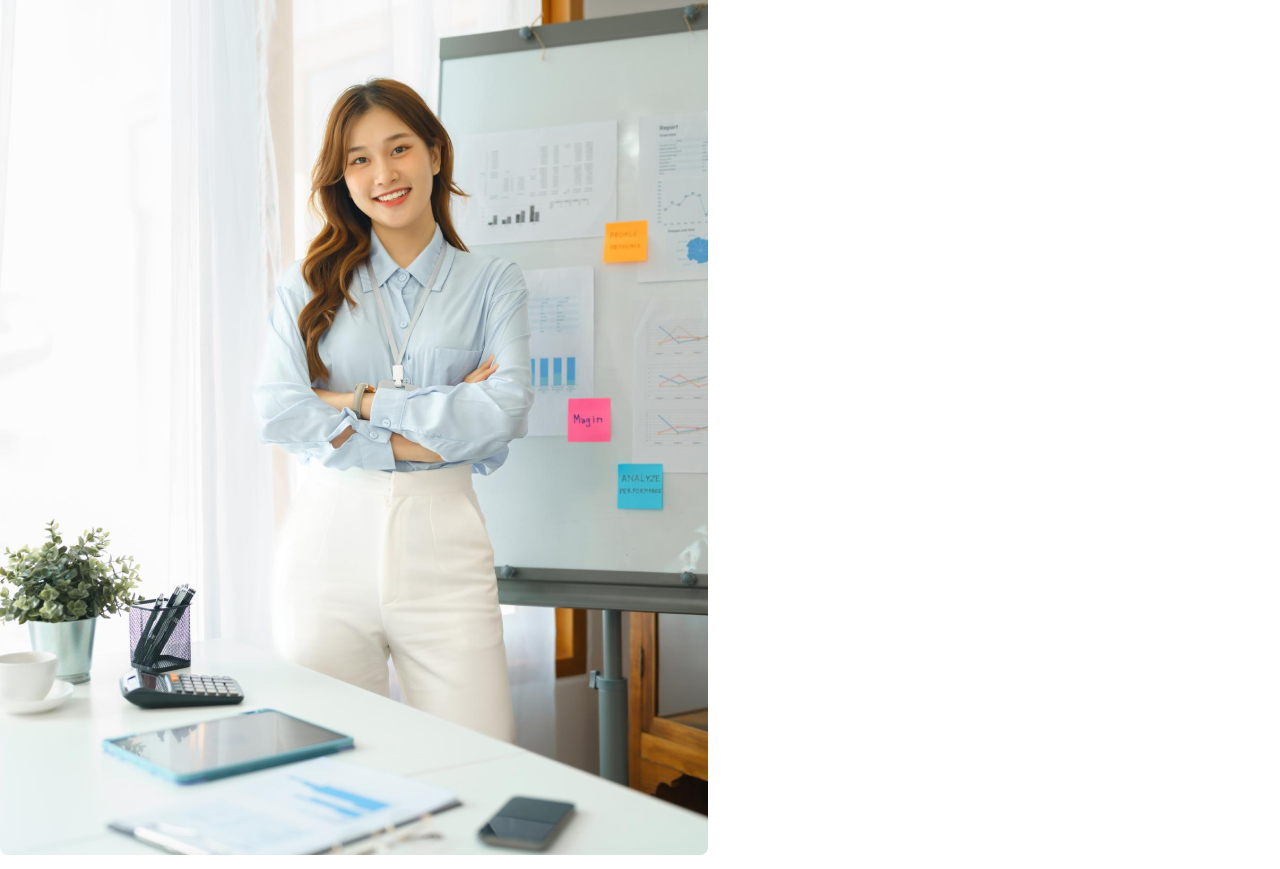
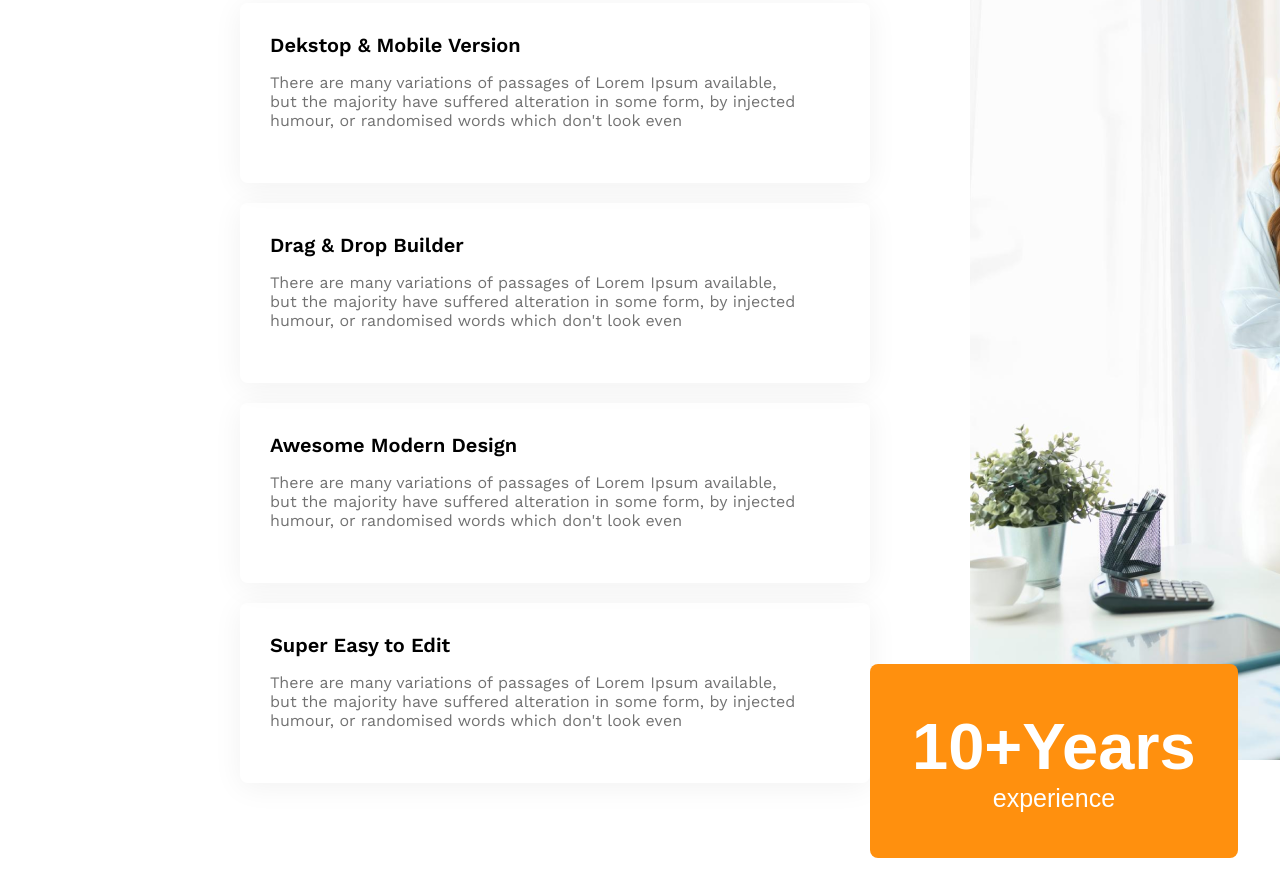
Before and after one commit to Injamhossan/G3-Architects, a plain HTML site: page index.html in a window 1280 px wide. Shown: the part 2471-3340 px from the top of the page. Drawn offline with nearby package versions, Linux system fonts and the light colour scheme.

Commit message:
Complete full and cheacked

```diff
--- a/index.html
+++ b/index.html
@@ -36,7 +36,7 @@
         </div>
         <div class="our-features">
           <h6>Quick list <b>of Our <br><span>Features</span></b></h6>
-          <p class="text-light-gray">There are many variations of passages of Lorem Ipsum available, <br> but the majority have suffered alteration in some form, by injected <br> humour, or randomised words which don't look even</p>
+          <p class="text-light-gray">There are many variations of passages of Lorem Ipsum available, <br> but the majority have suffered alteration in some form, by injected humour, or <br> randomised words which don't look even</p>
           <button class="btn-explore">Explore More</button>
         </div>
       </section>
@@ -44,14 +44,34 @@
       <section class="enjoy">
         <div class="enjoy-text">
         <h3 id="features-section-title">Features you will <br> love & enjoy</h3>
-        <p>There are many variations of passages of Lorem Ipsum available, but the <br> majority have suffered alteration in some form, by injected humour, or <br> randomised words which don't look even</p>
+        <p class="text-light-gray">There are many variations of passages of Lorem Ipsum available, but the <br> majority have suffered alteration in some form, by injected humour, or <br> randomised words which don't look even</p>
+        <div class="features-card">
+          <h4 class="features-title">Dekstop & Mobile Version</h4>
+          <p class="text-light-gray">There are many variations of passages of Lorem Ipsum available, <br> but the  majority have suffered alteration in some form, by  injected humour, or randomised words which don't look even</p>
+        </div>
+        <div class="features-card">
+          <h4 class="features-title">Drag & Drop Builder</h4>
+          <p class="text-light-gray">There are many variations of passages of Lorem Ipsum available, <br> but the  majority have suffered alteration in some form, by  injected humour, or randomised words which don't look even</p>
+        </div>
+          <div class="features-card">
+          <h4 class="features-title">Awesome Modern Design</h4>
+          <p class="text-light-gray">There are many variations of passages of Lorem Ipsum available, <br> but the  majority have suffered alteration in some form, by  injected humour, or randomised words which don't look even</p>
+        </div>
+          <div class="features-card">
+          <h4 class="features-title">Super Easy to Edit</h4>
+          <p class="text-light-gray">There are many variations of passages of Lorem Ipsum available, <br> but the  majority have suffered alteration in some form, by  injected humour, or randomised words which don't look even</p>
+        </div>
+
       </div>
-      <div>
+
+      <div class="enjoy-img">
         <img src="images/architect.png" alt="">
+        <button id="experience-badge" class="btn-primary">
+          <span id="ET">10+Years</span> <br>
+          <span id="EET">experience</span>
+        </button>
       </div>
       </section>
-
-
      <section class="features-section">
      <div class="features">
       <h3><b>Some Facts</b></h3>
--- a/style.css
+++ b/style.css
@@ -126,6 +126,41 @@ body {
   font-size: 45px;
   padding-left: 21px;
 }
+.features-card {
+  height: 120px;
+  width: 570px;
+  padding: 30px;
+  margin-bottom: 20px;
+  border-radius: 8px;
+  box-shadow: 0 4px 30px 0 rgba(0, 0, 0, 0.06);
+}
+
+.features-card p {
+  padding-bottom: 20px;
+  font-size: 16px;
+}
+
+.features-card .features-title {
+  font-weight: 600;
+  font-size: 20px;
+  margin-top: 0px;
+  margin-bottom: 0px;
+
+}
+.enjoy {
+  display: flex;
+  gap: 100px;
+  align-items: center;
+  margin-left: 240px;
+  margin-top: 130px;
+  margin-bottom: 130px;
+}
+
+.enjoy-img {
+  width: 708px;
+  height: 982px;
+}
+
 .features {
   margin-left: 240px;
 }
@@ -180,6 +215,23 @@ body {
   margin-top: 45px;
   margin-bottom: 10px;
 }
+#experience-badge {
+padding: 45px 42px;
+font-weight: 500;
+margin-left: -100px;
+margin-top: -100px;
+border-radius: 8px;
+}
+#ET {
+  font-size: 65px;
+  font-weight: bold;
+}
+#EET {
+  font-size: 25px;
+}
+.enjoy-img button {
+  margin-left: 5px;
+}
 
 /* Sponser section design  */
 
```
